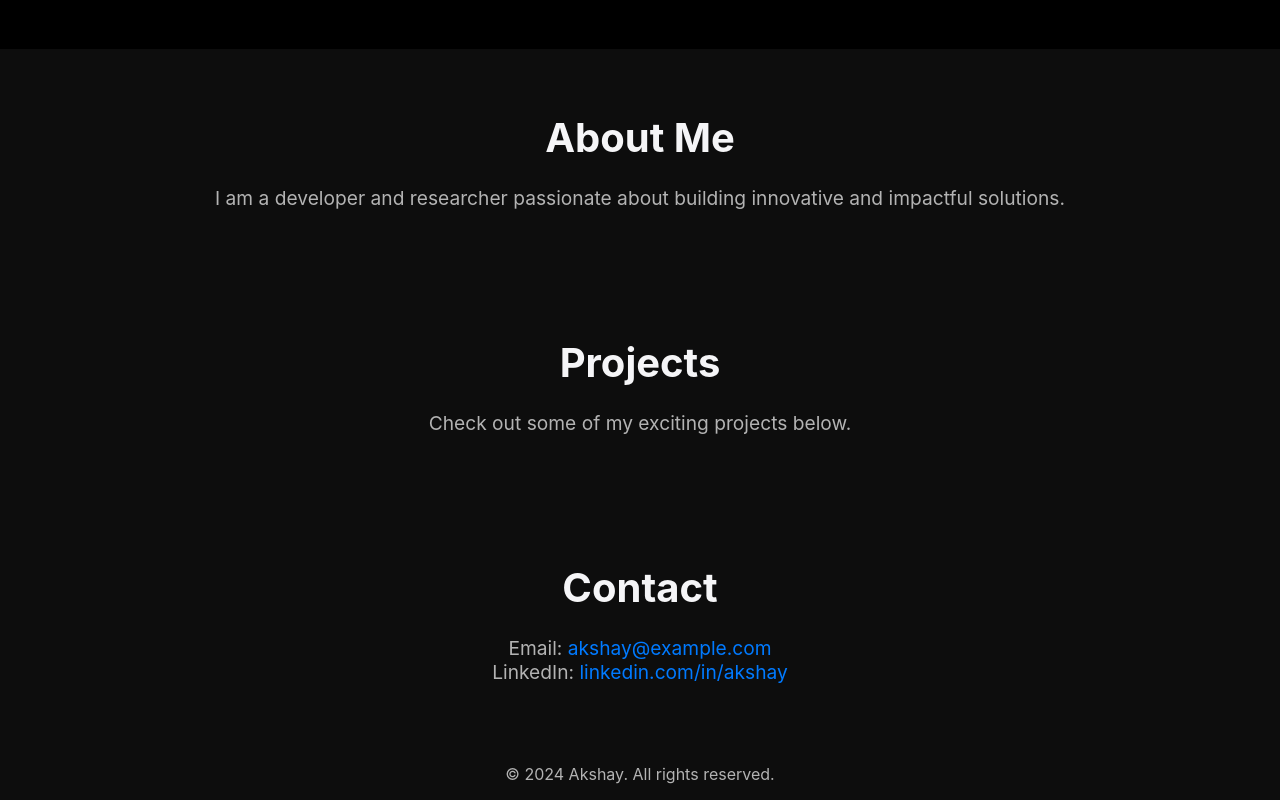
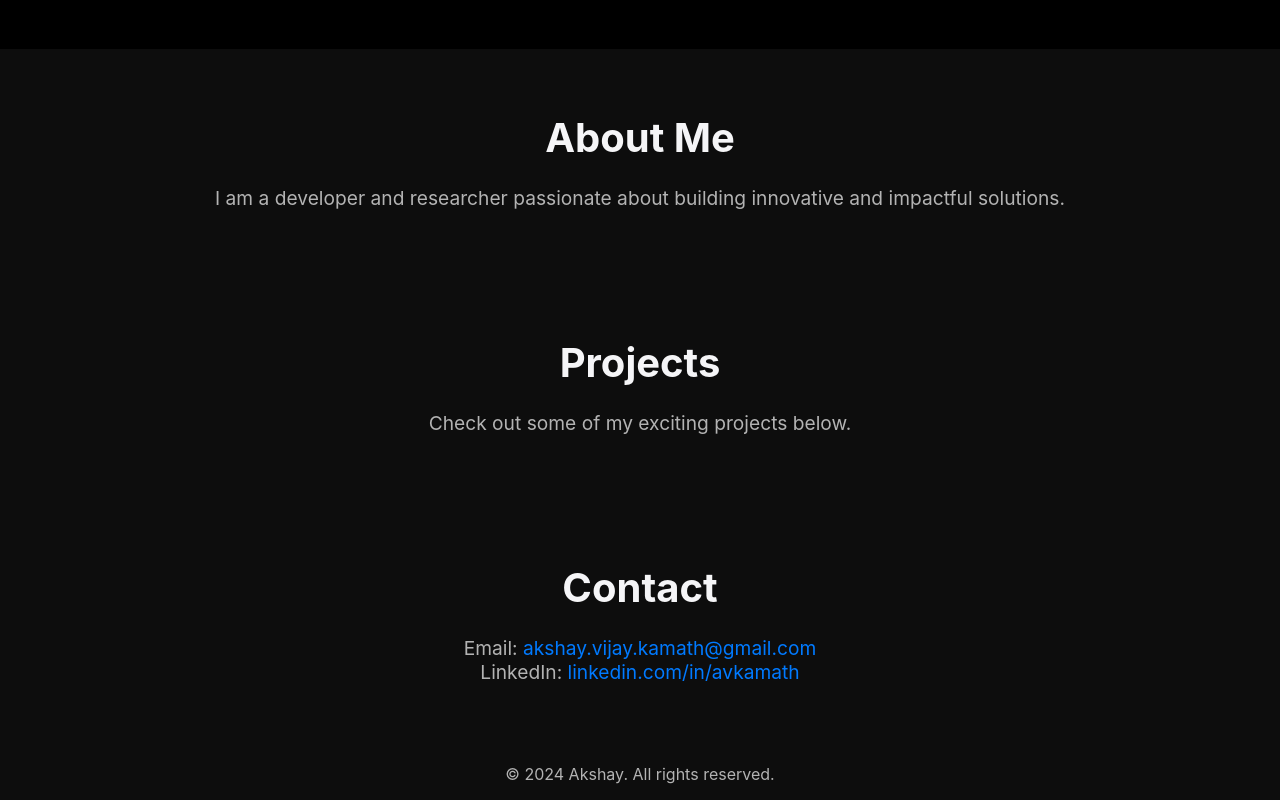
Before and after one commit to akshayvkamath/akshayvkamath.github.io, a plain HTML site: page index.html in a window 1280 px wide. Shown: the part 751-1551 px from the top of the page. Drawn offline with Linux system fonts and the light colour scheme.

Commit message:
Update index.html

```diff
--- a/index.html
+++ b/index.html
@@ -42,8 +42,8 @@
     <section id="contact" class="content-section">
         <div class="container">
             <h2>Contact</h2>
-            <p>Email: <a href="mailto:akshay@example.com">akshay@example.com</a></p>
-            <p>LinkedIn: <a href="https://www.linkedin.com/in/akshay" target="_blank">linkedin.com/in/akshay</a></p>
+            <p>Email: <a href="mailto:akshay.vijay.kamath@gmail.com">akshay.vijay.kamath@gmail.com</a></p>
+            <p>LinkedIn: <a href="https://www.linkedin.com/in/avkamath" target="_blank">linkedin.com/in/avkamath</a></p>
         </div>
     </section>
 
```
